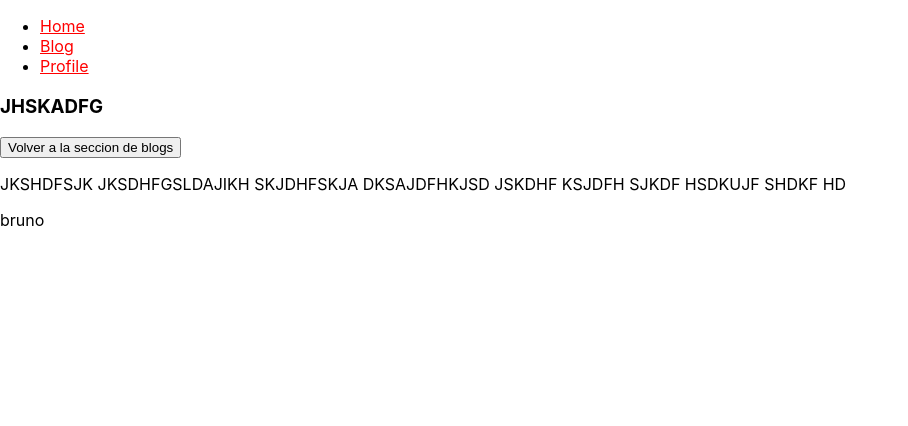
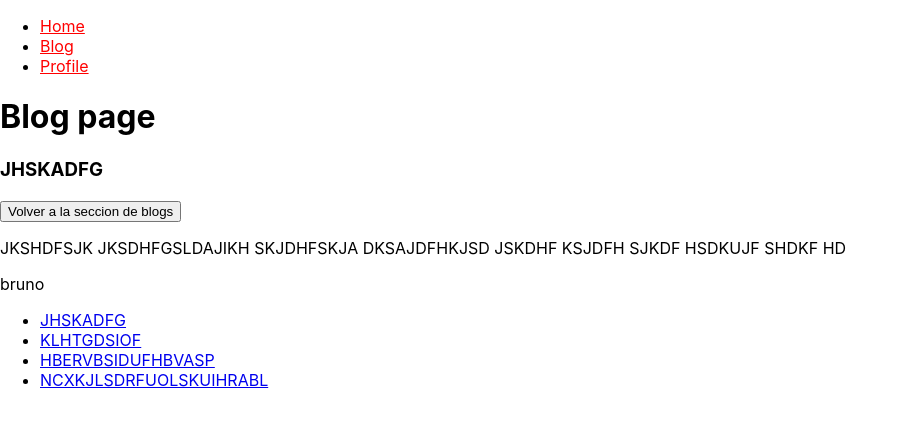
Before and after one commit to Brun02K20/cursoReactRouter, a React (Create React App) app: page /#/blog/lalala in a window 1280 px wide. Shown: the top 426 px of the page, without its empty margins (0-908 px from the left). Built offline with nearby package versions, Linux system fonts and the light colour scheme.

Commit message:
Aprendiendo outlet

```diff
--- a/src/App.js
+++ b/src/App.js
@@ -22,9 +22,14 @@ function App() {
 
         <Routes>
           <Route path="/" element={< HomePage />} />
-          <Route path="/blog" element={< BlogPage />} />
-          <Route path="/blog/:slug" element={< BlogPost />}></Route>
+
+          <Route path="/blog" element={< BlogPage />}>
+            <Route path=":slug" element={< BlogPost />} />
+          </Route >
+
+
           <Route path="/profile" element={< ProfilePage />} />
+
           <Route path="*" element={<p>Not Found</p>} />
         </Routes>
 
--- a/src/components/BlogPage/BlogPage.js
+++ b/src/components/BlogPage/BlogPage.js
@@ -1,11 +1,13 @@
 import React from "react";
-import { Link } from "react-router-dom";
+import { Link, Outlet } from "react-router-dom";
 import { blogdata } from "../BlogPost/blogdata.js";
 
 function BlogPage() {
     return (
         <>
             <h1>Blog page</h1>
+            {/* el outlet se renderiza en funcion de donde lo coloquemos como cualquier componente normal */}
+            <Outlet />
 
             <ul>
                 {blogdata.map(publication => (
--- a/src/components/BlogPost/BlogPost.js
+++ b/src/components/BlogPost/BlogPost.js
@@ -16,6 +16,8 @@ function BlogPost(){
 
     return(
         <>
+
+
             <h3>{blogpost.title}</h3>
             <button onClick={returnToBlog}>Volver a la seccion de blogs</button>
             <p>{blogpost.content}</p>
```
